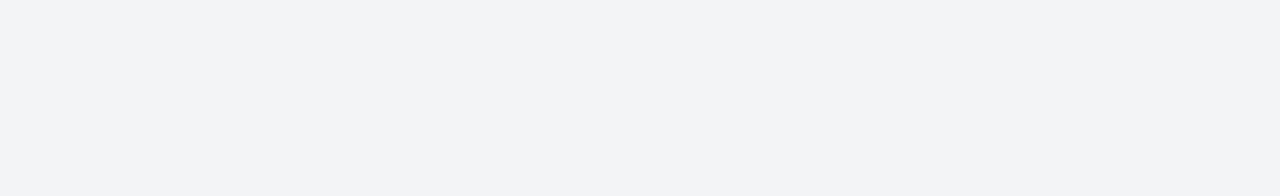
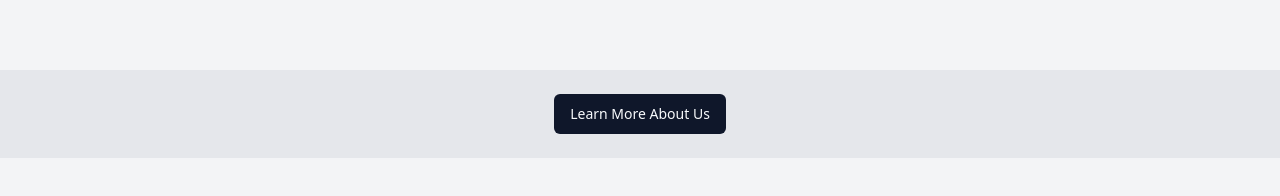
Before and after one commit to el-domain-structural/oct-n-shrk-studio, a React (Vite) app: page / in a window 1280 px wide. Shown: the part 572-768 px from the top of the page. Built offline with nearby package versions, Linux system fonts and the light colour scheme.

Commit message:
Add footer button for About page
Implemented a button in the footer that links to the About page for easy navigation.
[skip gpt_engineer]

```diff
--- /dev/null
+++ b/src/components/Footer.jsx
@@ -0,0 +1,17 @@
+import React from 'react';
+import { Button } from "@/components/ui/button";
+import { Link } from 'react-router-dom';
+
+const Footer = () => {
+  return (
+    <footer className="bg-gray-200 py-6 mt-12">
+      <div className="max-w-7xl mx-auto px-4 sm:px-6 lg:px-8 flex justify-center">
+        <Button asChild>
+          <Link to="/about">Learn More About Us</Link>
+        </Button>
+      </div>
+    </footer>
+  );
+};
+
+export default Footer;
--- a/src/pages/About.jsx
+++ b/src/pages/About.jsx
@@ -1,9 +1,11 @@
 import React from 'react';
 import { Card, CardContent, CardHeader, CardTitle } from "@/components/ui/card";
+import Footer from '../components/Footer';
 
 const About = () => {
   return (
-    <div className="min-h-screen bg-gray-100 py-12 px-4 sm:px-6 lg:px-8">
+    <div className="min-h-screen bg-gray-100">
+      <div className="py-12 px-4 sm:px-6 lg:px-8">
         <div className="max-w-3xl mx-auto">
           <h1 className="text-4xl font-bold text-center mb-12">About African Adventures</h1>
           <Card>
@@ -24,6 +26,8 @@ const About = () => {
           </Card>
         </div>
       </div>
+      <Footer />
+    </div>
   );
 };
 
--- a/src/pages/Index.jsx
+++ b/src/pages/Index.jsx
@@ -1,5 +1,6 @@
 import React from 'react';
 import BlogPostPreview from '../components/BlogPostPreview';
+import Footer from '../components/Footer';
 
 const blogPosts = [
   {
@@ -24,7 +25,8 @@ const blogPosts = [
 
 const Index = () => {
   return (
-    <div className="min-h-screen bg-gray-100 py-12 px-4 sm:px-6 lg:px-8">
+    <div className="min-h-screen bg-gray-100">
+      <div className="py-12 px-4 sm:px-6 lg:px-8">
         <div className="max-w-7xl mx-auto">
           <h1 className="text-4xl font-bold text-center mb-12">African Adventures Travel Blog</h1>
           <div className="grid grid-cols-1 md:grid-cols-2 lg:grid-cols-3 gap-8">
@@ -34,6 +36,8 @@ const Index = () => {
           </div>
         </div>
       </div>
+      <Footer />
+    </div>
   );
 };
 
```
Lines whose indentation alone changed are shown as unchanged.
